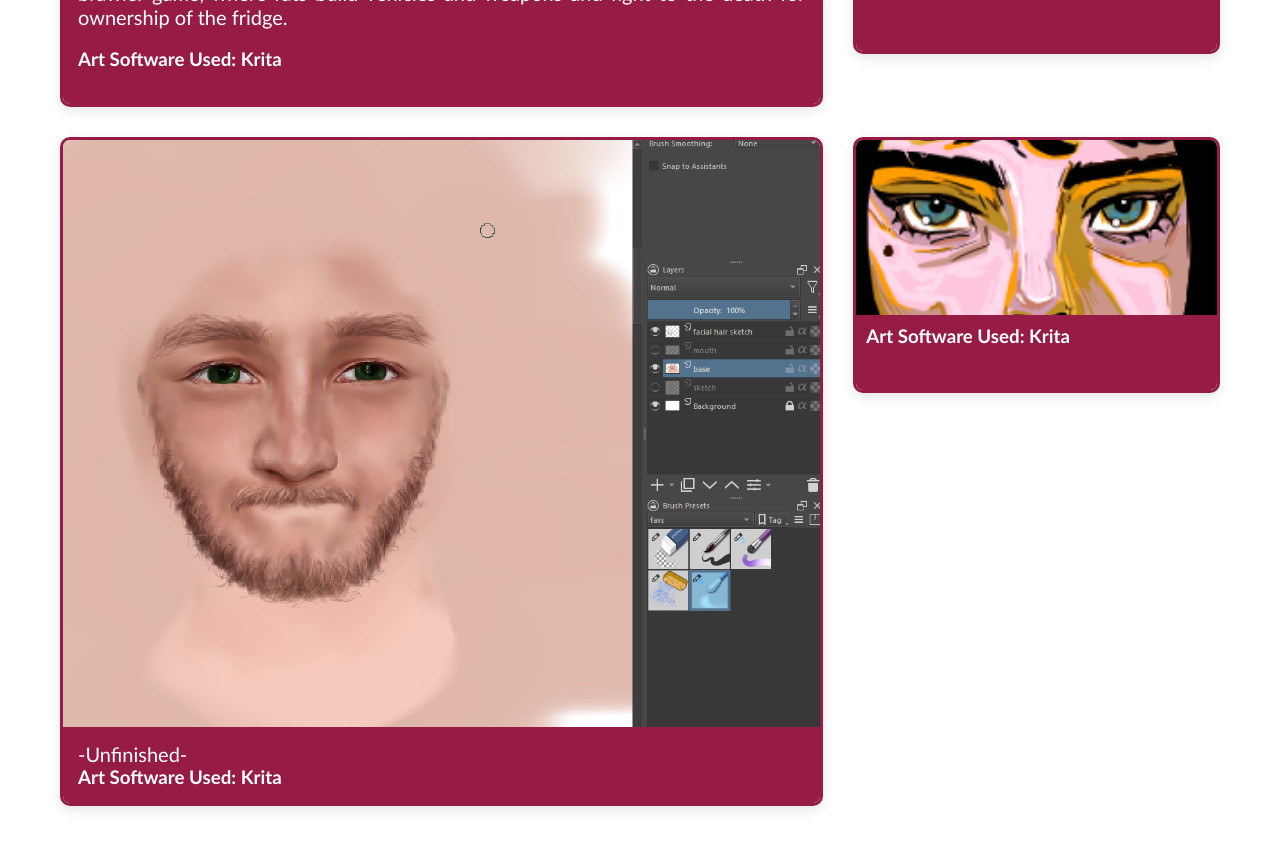
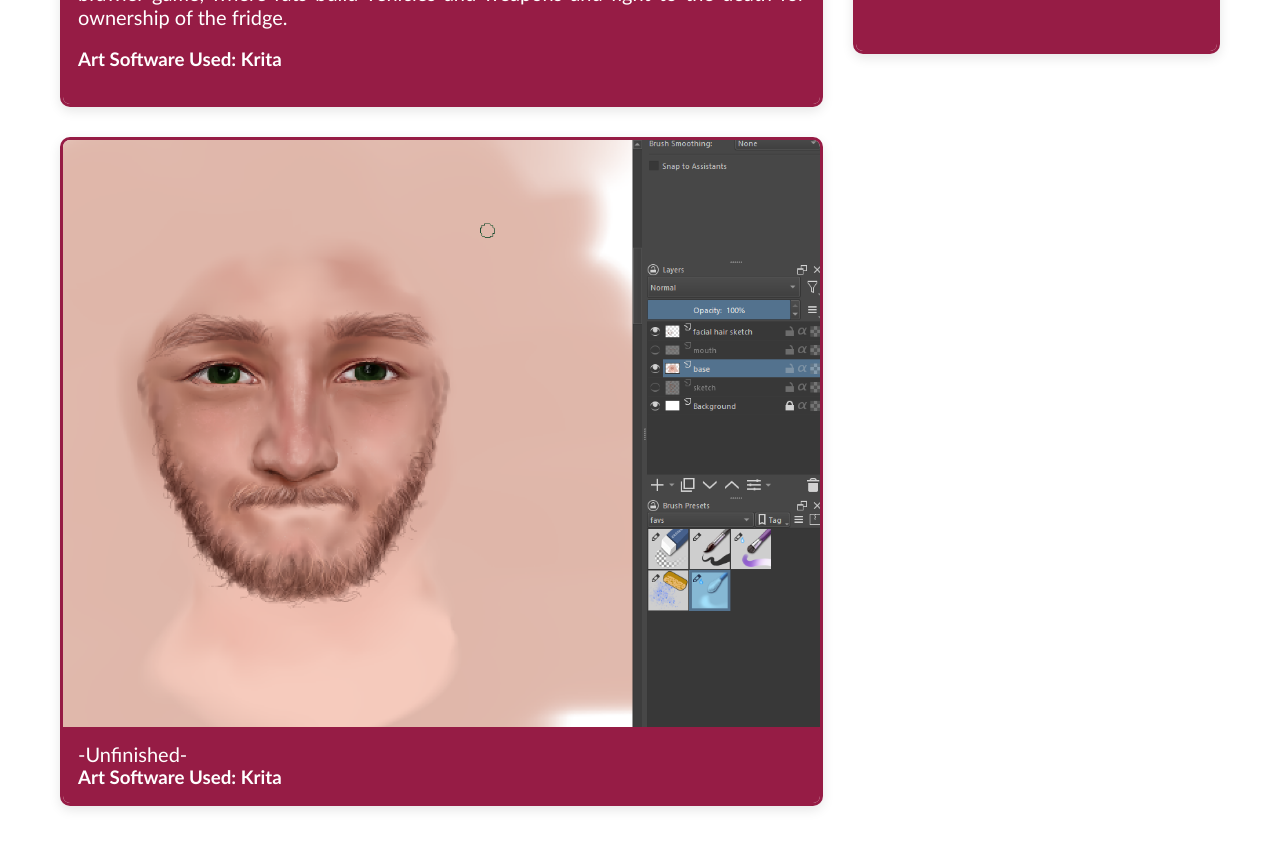
Before and after one commit to MontanaNicholas/Montana-Nicholas-Portfolio-project, a SvelteKit app in the folder montana-portfolio/: page /2d-digital-art in a window 1280 px wide. Shown: the part 1460-2308 px from the top of the page. Built offline with nearby package versions, Linux system fonts and the light colour scheme.

Commit message:
Added small things + ReadMe

```diff
--- a/montana-portfolio/src/routes/+page.svelte
+++ b/montana-portfolio/src/routes/+page.svelte
@@ -122,13 +122,13 @@
   border-radius: 25px;
   color: #ffffff;
   cursor: pointer;
-  text-decoration: none; /* removes the underline */
+  text-decoration: none;
   display: inline-block;
   text-align: center;
 }
 
 .about:hover {
-  background: #0ba7b3;
+  background: #f81c5e;
   box-shadow: 2px 2px 0 #003838;
 }
 
--- a/montana-portfolio/src/routes/2d-digital-art/+page.svelte
+++ b/montana-portfolio/src/routes/2d-digital-art/+page.svelte
@@ -40,12 +40,6 @@
       </div>
     </div>
 
-    <div class="card card--short" style="grid-area: background;">
-        <img src="background.png" alt="background" class="project-image">
-        <div class="card-text">
-          <h3><strong>Art Software Used:</strong> Krita</h3>
-        </div>
-      </div>
 
     <div class="card" style="grid-area: sean;">
         <img src="sean progress.png" alt="sean" class="project-image">
@@ -116,19 +110,6 @@
     box-shadow: 0px 6px 20px rgba(0, 0, 0, 0.2);
 }
 
-.card--short {
-  height: 250px;
-}
-
-.card--short .project-image {
-  height: 70%;
-  object-fit: cover;
-}
-
-.card--short .card-text {
-  height: 30%;
-  padding: 10px;
-}
 
 .card--megan {
   height: 500px;
--- a/montana-portfolio/src/routes/about/+page.svelte
+++ b/montana-portfolio/src/routes/about/+page.svelte
@@ -139,12 +139,18 @@
 
 }
 
+.software__item:hover {
+    transform: scale(1.3);
+    transition: transform 0.3s ease;
+}
+
 .me {
     position: fixed;
     top: 50%;
     margin-left: 2.5%;
     transform: translateY(-50%);
 }
+
 
 .profile-pic {
     position: fixed;
--- a/montana-portfolio/src/routes/contact/+page.svelte
+++ b/montana-portfolio/src/routes/contact/+page.svelte
@@ -70,6 +70,7 @@
     transform: translateY(-50%);
 }
 
+
 .parallax {
   position: fixed; inset: 0; pointer-events: none;
   background: url('/sparkle.png') repeat;
--- a/montana-portfolio/src/routes/projects/+page.svelte
+++ b/montana-portfolio/src/routes/projects/+page.svelte
@@ -68,7 +68,9 @@
 
 .project-button:hover {
     transform: scale(1.05);
-    background-color: #f0f0f0;
+    background-color: #ffe4ec;
+
+
 }
 
 .parallax {
```
Also changed, not shown: montana-portfolio/src/lib/components/Header.svelte (+13 -18 lines), montana-portfolio/static/background.png (deleted), 1 other file (tests, documents, lock files or other folders).
